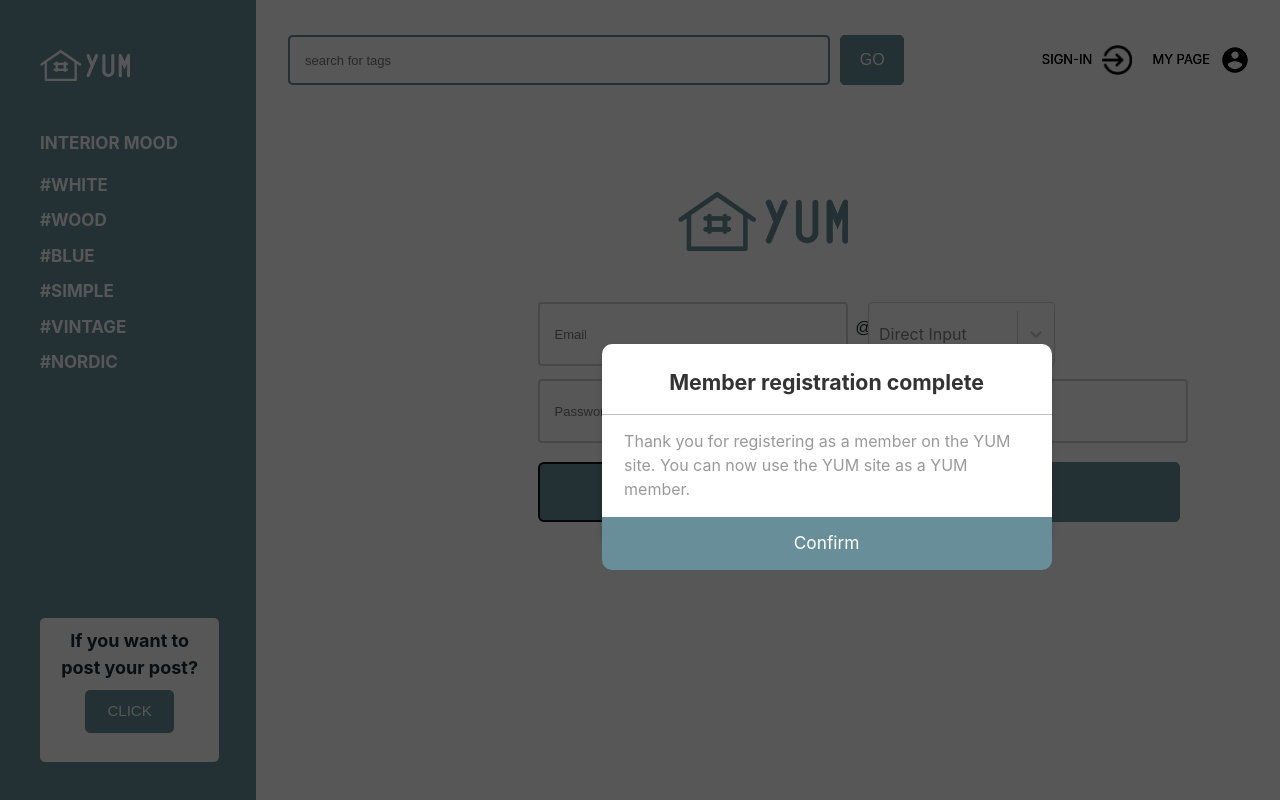
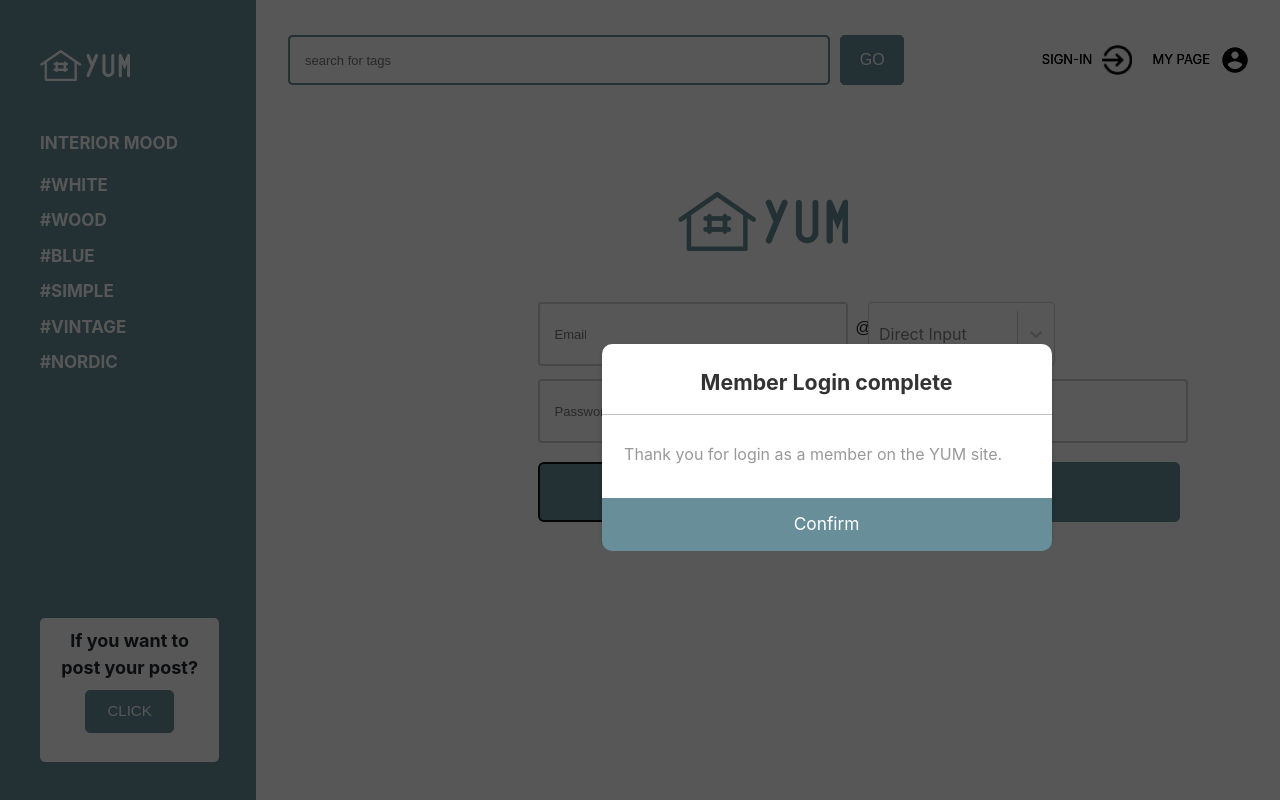
Before and after one commit to bgy1060/YUM_HCI_Project, a React (Create React App) app: page /YUM_HCI_Project/login in a window 1280 px wide. Both pictures are taken after a click on the button "Login". Built offline with nearby package versions, Linux system fonts and the light colour scheme.

Commit message:
modify login modal

```diff
--- a/src/login/Modal2.js
+++ b/src/login/Modal2.js
@@ -1,6 +1,10 @@
 import React from 'react';
 import './modal.css';
 import { Link } from 'react-router-dom';
+const p_style={
+  'margin-top' : '6%',
+  'margin-bottom' : '7%'
+}
 
 const Modal2 = ({ isOpen, close }) => {
   return (
@@ -10,10 +14,10 @@ const Modal2 = ({ isOpen, close }) => {
       <React.Fragment>
         <div className="Modal-overlay" onClick={close} />
         <div className="Modal">
-          <p className="title">Member registration complete</p>
+          <p className="title">Member Login complete</p>
           <div className="content">
-            <p>
-            Thank you for registering as a member on the YUM site. You can now use the YUM site as a YUM member.
+            <p style={p_style}>
+            Thank you for login as a member on the YUM site.
     	    </p>
           </div>
           <div className="button-wrap">
```
